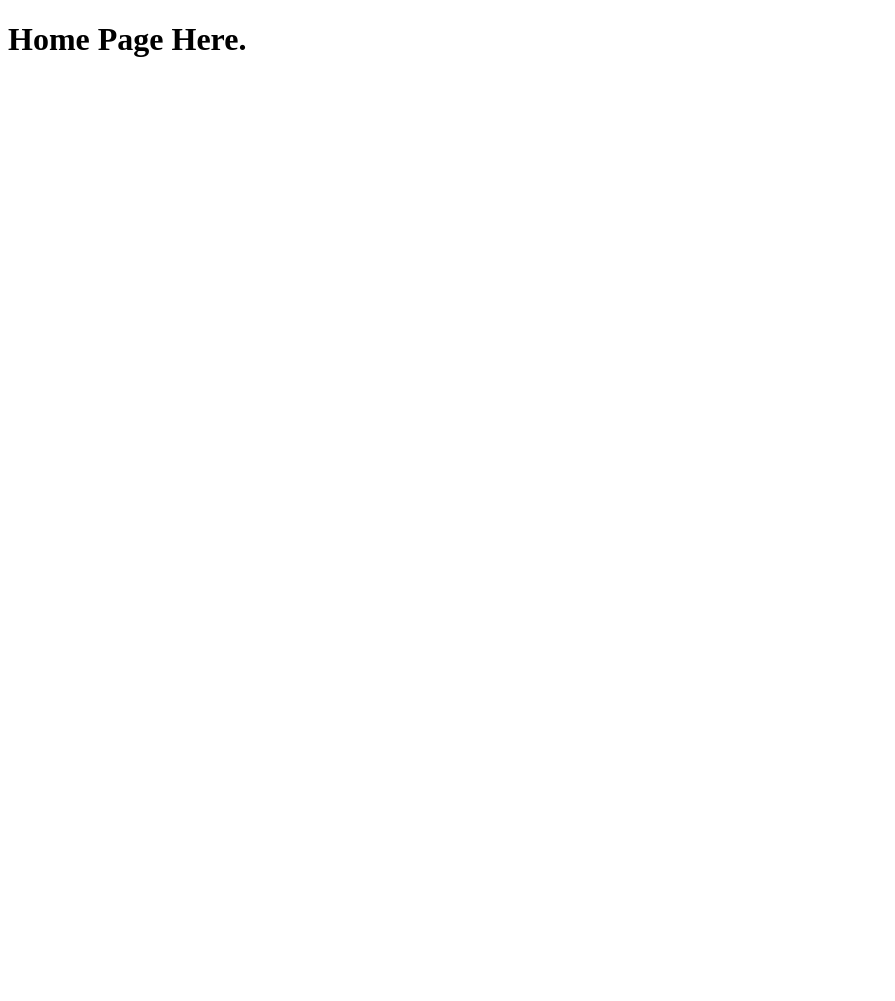
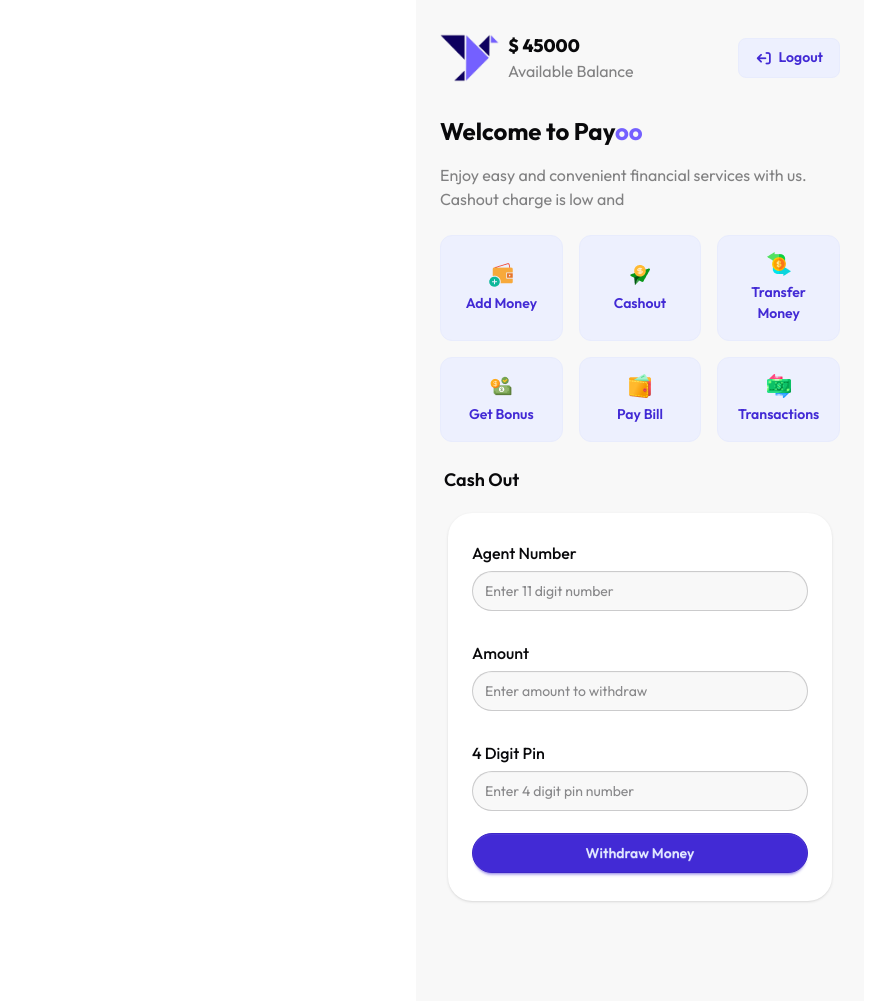
Before and after one commit to HafijurRahmanBhuiyan/payoo-website, a plain HTML site: page home.html in a window 1280 px wide. Shown: the whole page, without its empty margins (0-895 px from the left). Before the commit the page ends 800 px from the top, so only its background shows below. Drawn offline with nearby package versions, Linux system fonts and the light colour scheme.

Commit message:
cashout function designed

```diff
--- a/home.html
+++ b/home.html
@@ -3,9 +3,96 @@
 <head>
     <meta charset="UTF-8">
     <meta name="viewport" content="width=device-width, initial-scale=1.0">
-    <title>Home Page</title>
+    <link href="https://cdn.jsdelivr.net/npm/daisyui@5" rel="stylesheet" type="text/css" />
+    <script src="https://cdn.jsdelivr.net/npm/@tailwindcss/browser@4"></script>
+    <link rel="preconnect" href="https://fonts.googleapis.com">
+    <link rel="preconnect" href="https://fonts.gstatic.com" crossorigin>
+    <link href="https://fonts.googleapis.com/css2?family=Outfit:wght@100..900&display=swap" rel="stylesheet">
+    <title>Payoo | Login</title>
+    <link rel="shortcut icon" href="assets/logo.png" type="image/x-icon">
+    <link rel="stylesheet" href="https://cdnjs.cloudflare.com/ajax/libs/font-awesome/7.0.1/css/all.min.css" integrity="sha512-2SwdPD6INVrV/lHTZbO2nodKhrnDdJK9/kg2XD1r9uGqPo1cUbujc+IYdlYdEErWNu69gVcYgdxlmVmzTWnetw==" crossorigin="anonymous" referrerpolicy="no-referrer" />
+    <style>
+        *{
+            font-family: "Outfit", sans-serif;
+        }
+    </style>
 </head>
-<body>
-    <h1>Home Page Here.</h1>
+<body class="min-h-screen max-w-md bg-base-200 mx-auto">
+    <header class="flex justify-between items-center px-6 py-8">
+        <div class="left flex gap-2 items-center">
+            <div class="home-logo w-[60px]">
+                <img src="assets/logo.png" alt="">
+            </div>
+            <div class="balance">
+                <h2 class="font-extrabold text-[18px] text-neutral">$ <span>45000</span></h2>
+                <p class="text-neutral/50">Available Balance</p>
+            </div>
+        </div>
+        <div class="right">
+            <a href="index.html" class="btn btn-primary btn-soft rounded-lg">
+                <i class="fa-solid fa-arrow-right-from-bracket rotate-180"></i>
+                <p>Logout</p>
+            </a>
+        </div>
+    </header>
+
+    <section class="welcome">
+        <div class="welcome-container max-w-[400px] mx-auto space-y-4">
+            <h1 class="font-bold text-2xl text-neutral">Welcome to Pay<span class="text-[#7460FF]">oo</span></h1>
+            <p class="text-neutral/50">Enjoy easy and convenient financial services with us. Cashout charge is low and </p>
+        </div>
+    </section>
+
+    <section class="buttons">
+        <div class="button-container max-w-[400px] mx-auto my-6 grid grid-cols-3 gap-4">
+            <button class="btn flex-col h-full py-4 btn-primary btn-soft rounded-xl">
+                <img src="assets/opt-1.png" alt="">
+                <p>Add Money</p>
+            </button>
+            <button class="btn flex-col h-full py-4 btn-primary btn-soft rounded-xl">
+                <img src="assets/opt-2.png" alt="">
+                <p>Cashout</p>
+            </button>
+            <button class="btn flex-col h-full py-4 btn-primary btn-soft rounded-xl">
+                <img src="assets/opt-3.png" alt="">
+                <p>Transfer Money</p>
+            </button>
+            <button class="btn flex-col h-full py-4 btn-primary btn-soft rounded-xl">
+                <img src="assets/opt-4.png" alt="">
+                <p>Get Bonus</p>
+            </button>
+            <button class="btn flex-col h-full py-4 btn-primary btn-soft rounded-xl">
+                <img src="assets/opt-5.png" alt="">
+                <p>Pay Bill</p>
+            </button>
+            <button class="btn flex-col h-full py-4 btn-primary btn-soft rounded-xl">
+                <img src="assets/opt-6.png" alt="">
+                <p>Transactions</p>
+            </button>
+        </div>
+    </section>
+
+    <section class="cashout">
+        <div class="cashout-container pb-25">
+            <h2 class="text-neutral font-semibold text-[18px] ml-7">Cash Out</h2>
+            <div class="form pt-5 ">
+                <div class="card bg-base-100 w-full max-w-sm shrink-0 shadow mx-auto rounded-3xl">
+                    <div class="card-body">
+                      <fieldset class="fieldset">
+                        <label class="label font-medium text-[16px] text-neutral">Agent Number</label>
+                        <input id="cashout-agent" type="text" maxlength="11" minlength="11" class="input bg-base-200 rounded-full w-full" placeholder="Enter 11 digit number" />
+                        <br>
+                        <label class="label font-medium text-[16px] text-neutral">Amount</label>
+                        <input id="cashout-amount" type="number" class="input bg-base-200 rounded-full w-full" placeholder="Enter amount to withdraw" />
+                        <br>
+                        <label class="label font-medium text-[16px] text-neutral">4 Digit Pin</label>
+                        <input id="cashout-pin" type="password" maxlength="4" class="input bg-base-200 rounded-full w-full" placeholder="Enter 4 digit pin number" />
+                        <button id="withdraw-btn" class="btn btn-primary mt-4 rounded-full w-full">Withdraw Money</button>
+                      </fieldset>
+                    </div>
+                  </div>
+            </div>
+        </div>
+    </section>
 </body>
 </html>
```
